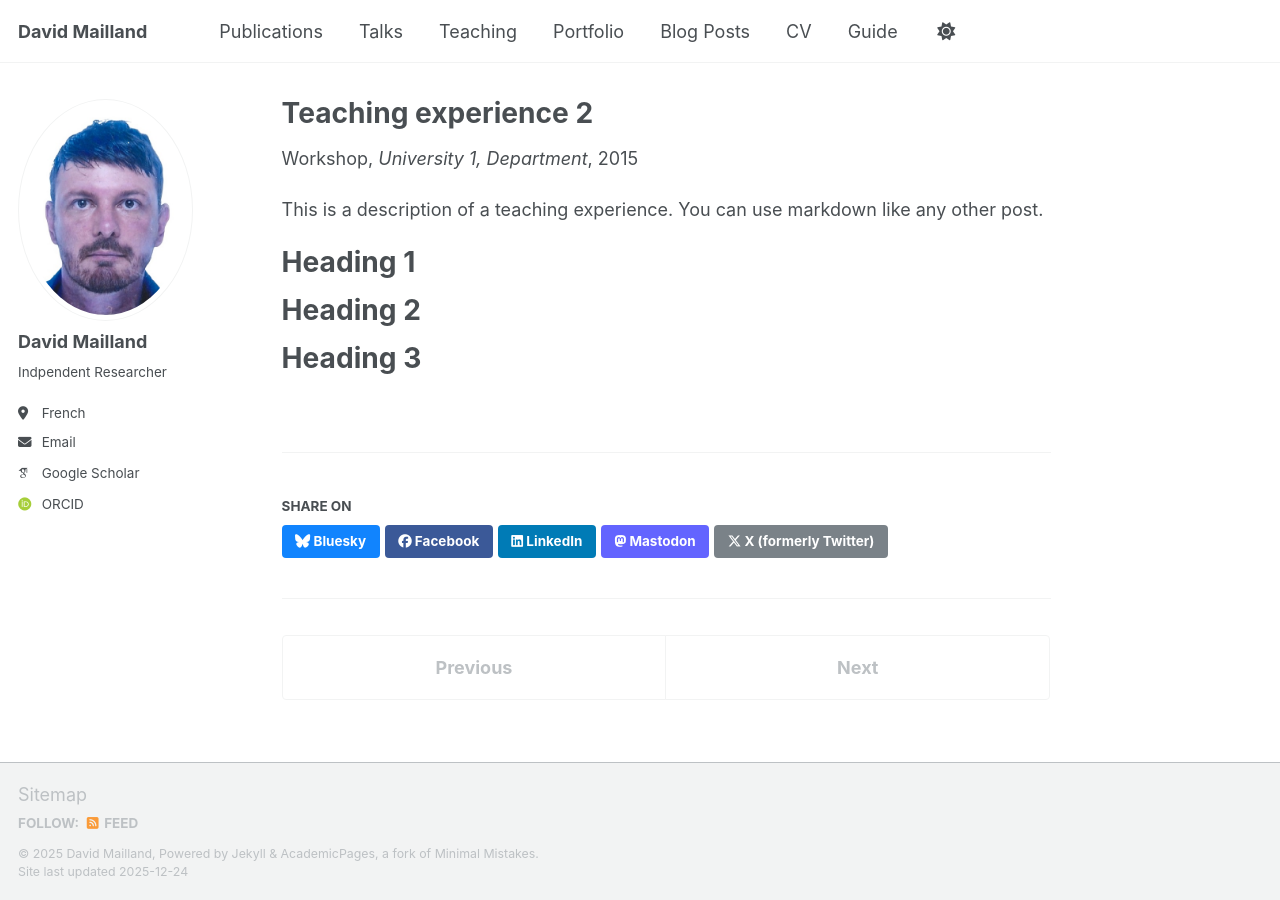
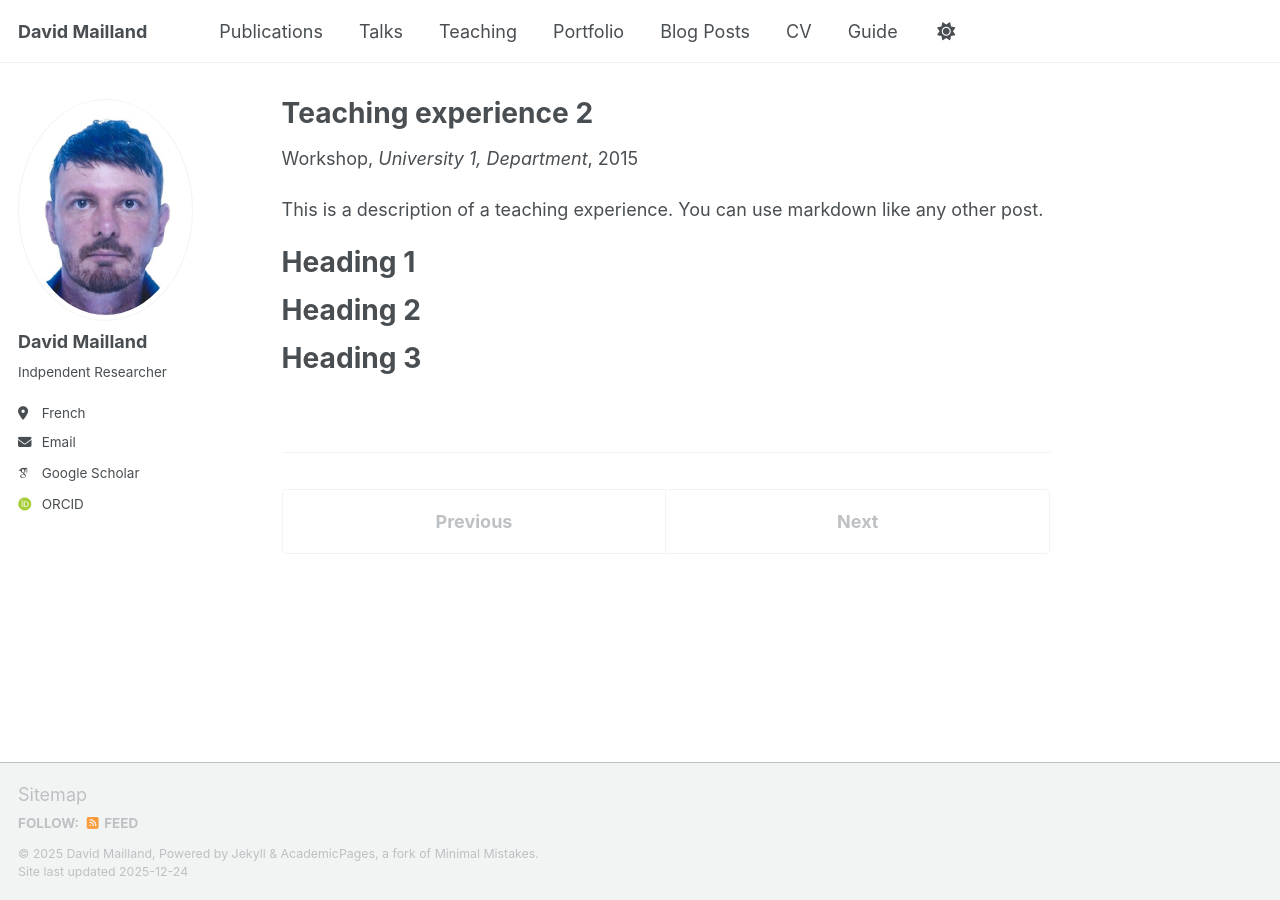
Before and after one commit to davidmailland/davidmailland.github.io, a Jekyll site: the page built from _teaching/2015-spring-teaching-2.md, in a window 1280 px wide. Built offline with Jekyll 4.4.1, drawn with Linux system fonts in a browser that asks for light colours; some web fonts are replaced; a script bundle is joined from its source files by our own code; library files that are not in the unit come from our copies.

Commit message:
Update social-share.html

```diff
--- a/_includes/social-share.html
+++ b/_includes/social-share.html
@@ -1,17 +1 @@
 {% include base_path %}
-
-<section class="page__share">
-  {% if site.data.ui-text[site.locale].share_on_label %}
-    <h4 class="page__share-title">{{ site.data.ui-text[site.locale].share_on_label | default: "Share on" }}</h4>
-  {% endif %}
-
-  <a href="https://bsky.app/intent/compose?text={{ base_path }}{{ page.url }}" class="btn btn--bluesky" title="{{ site.data.ui-text[site.locale].share_on_label | default: 'Share on' }} Bluesky"><i class="fab fa-bluesky" aria-hidden="true"></i><span> Bluesky</span></a>
-
-  <a href="https://www.facebook.com/sharer/sharer.php?u={{ base_path }}{{ page.url }}" class="btn btn--facebook" title="{{ site.data.ui-text[site.locale].share_on_label | default: 'Share on' }} Facebook"><i class="fab fa-facebook" aria-hidden="true"></i><span> Facebook</span></a>
-
-  <a href="https://www.linkedin.com/shareArticle?mini=true&url={{ base_path }}{{ page.url }}" class="btn btn--linkedin" title="{{ site.data.ui-text[site.locale].share_on_label | default: 'Share on' }} LinkedIn"><i class="fab fa-linkedin" aria-hidden="true"></i><span> LinkedIn</span></a>
-
-  <a href="https://www.addtoany.com/add_to/mastodon?linkurl={{  base_path | append: page.url | url_encode }}" class="btn btn--mastodon" title="{{ site.data.ui-text[site.locale].share_on_label | default: 'Share on' }} Mastodon"><i class="fab fa-mastodon" aria-hidden="true"></i><span> Mastodon</span></a>
-
-  <a href="https://x.com/intent/post?text={{ base_path }}{{ page.url }}" class="btn btn--x" title="{{ site.data.ui-text[site.locale].share_on_label | default: 'Share on' }} X"><i class="fab fa-x-twitter" aria-hidden="true"></i><span> X (formerly Twitter)</span></a>
-</section>
```
